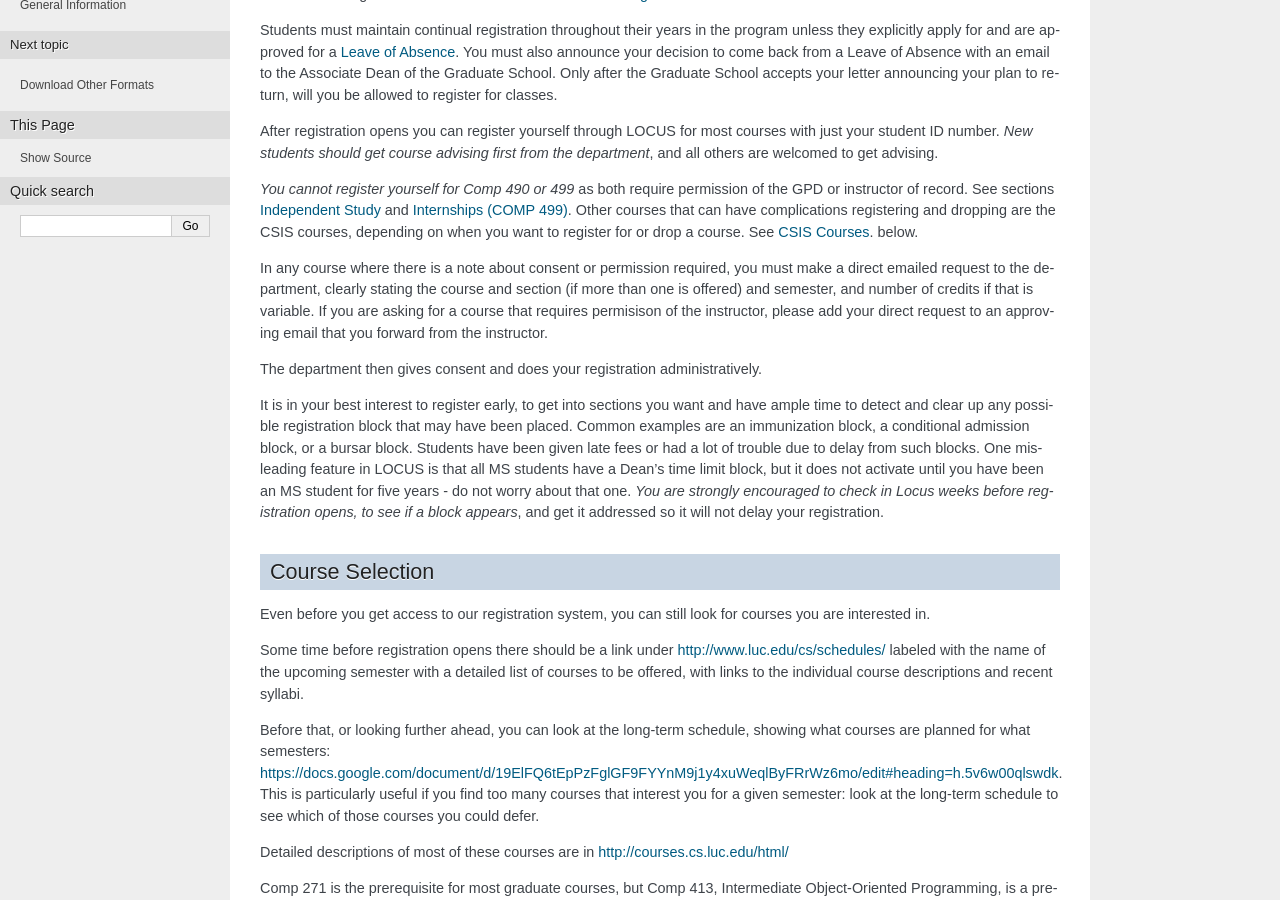
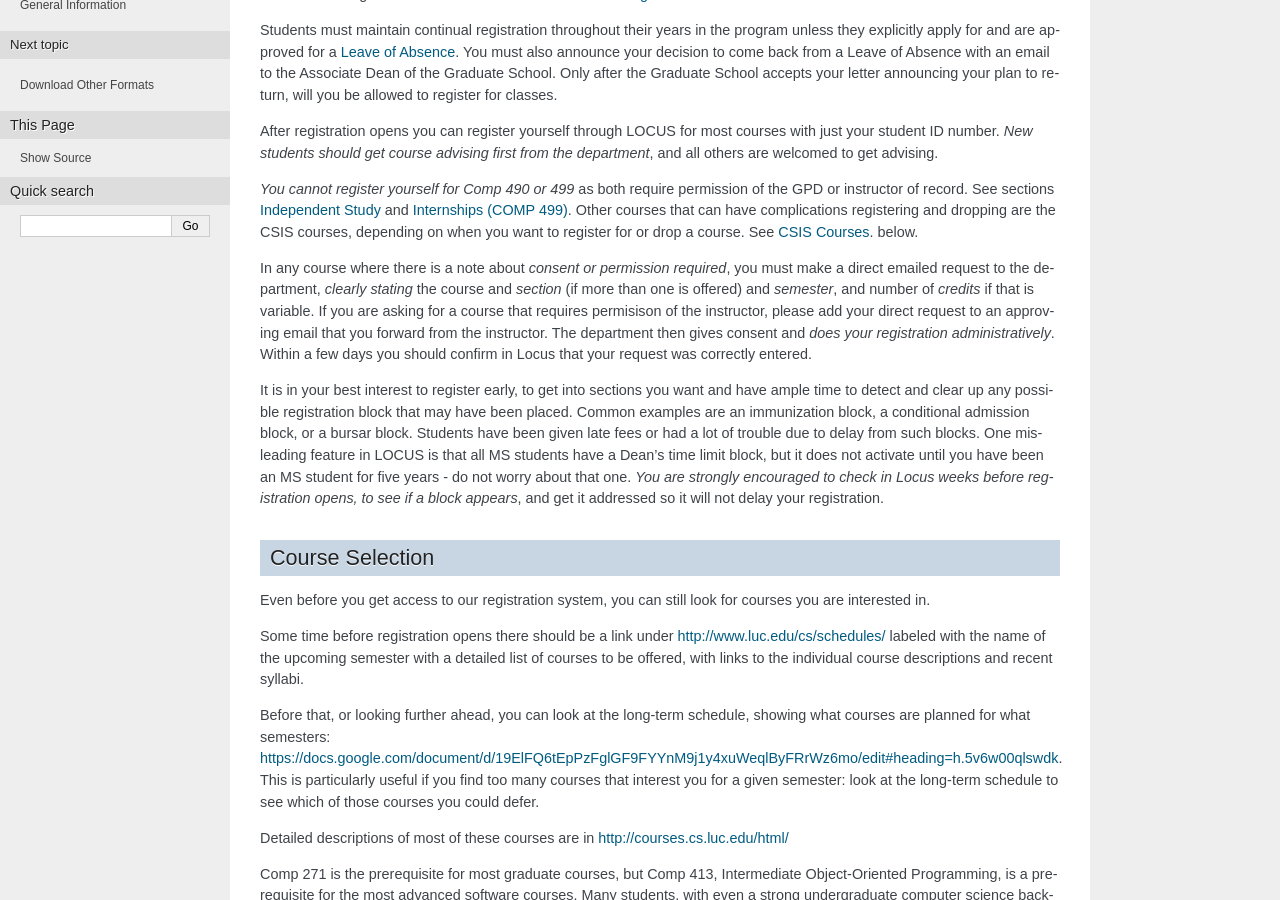
Before and after one commit to LoyolaChicagoCS/gradhandbook, a Sphinx documentation site: the page built from source/regulations.rst, in a window 1280 px wide and 900 px high, scrolled down 617 px. Built offline with Sphinx 7.4.7, drawn with Linux system fonts in a browser that asks for light colours.

```diff
--- a/source/regulations.rst
+++ b/source/regulations.rst
@@ -62,14 +64,16 @@ have complications registering and dropping are the CSIS courses, depending on
 when you want to register for or drop a course.  See :ref:`CSIS_courses`.
 below.
 
-In any course where there is a note about consent or permission required, you must
-make a direct emailed request to the department, clearly stating the course
-and section (if more than one is offered) and semester,
-and number of credits if that is variable. If you are asking for a course that requires
+In any course where there is a note about *consent or permission required*, you must
+make a direct emailed request to the department, *clearly stating* the course
+and *section* (if more than one is offered) and *semester*,
+and number of *credits* if that is variable. If you are asking for a course that requires
 permisison of the instructor, please add your direct request to an approving email
 that you forward from the instructor.
+The department then gives consent and *does your registration administratively*.
+Within a few days you should confirm in Locus that your request was correctly entered.
 
-The department then gives consent and does your registration administratively.
+.. index:: registration blocks
 
 It is in your best interest to register early, to get into sections you want
 and have ample time to detect and clear up any possible registration block
```
Also changed, not shown: other parts of source/regulations.rst (+2 -0 lines).
